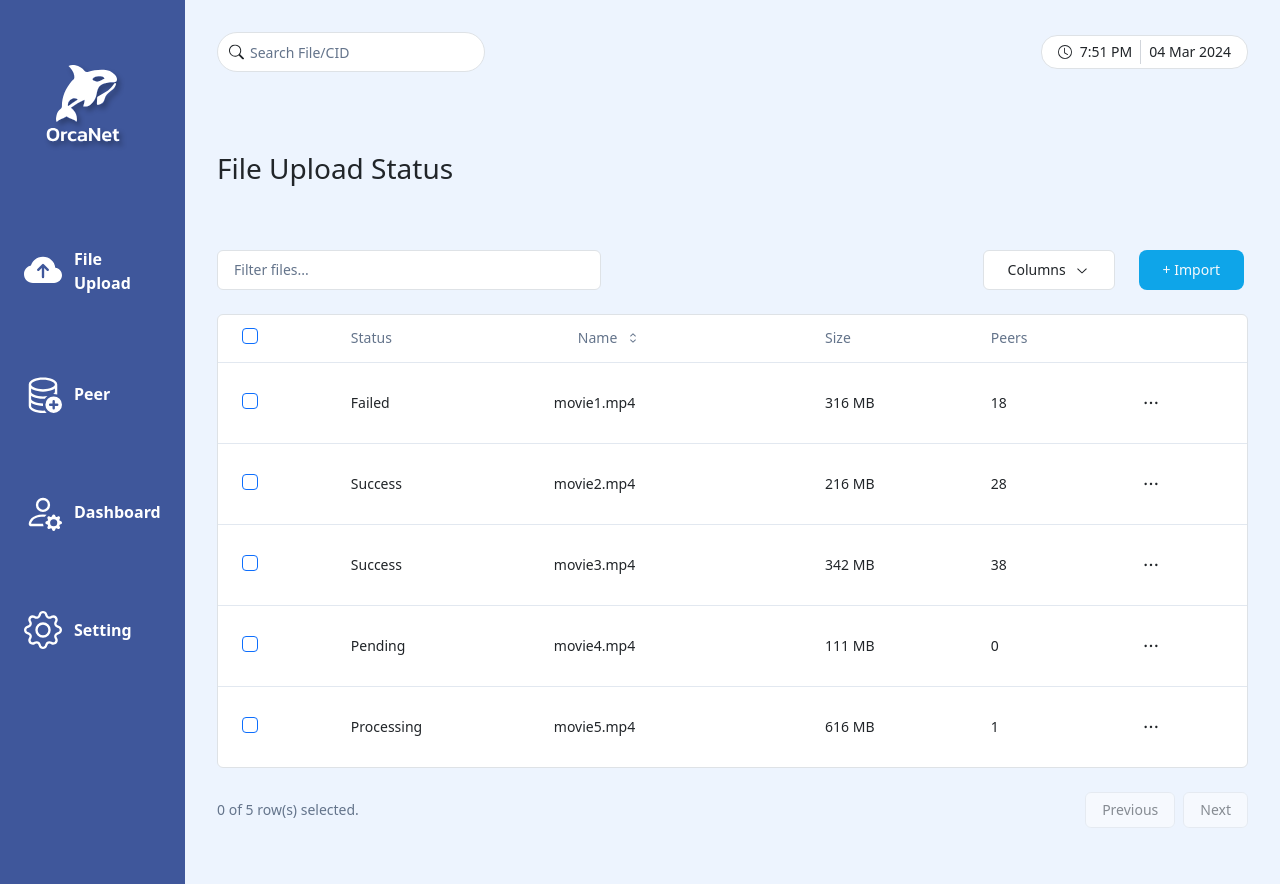
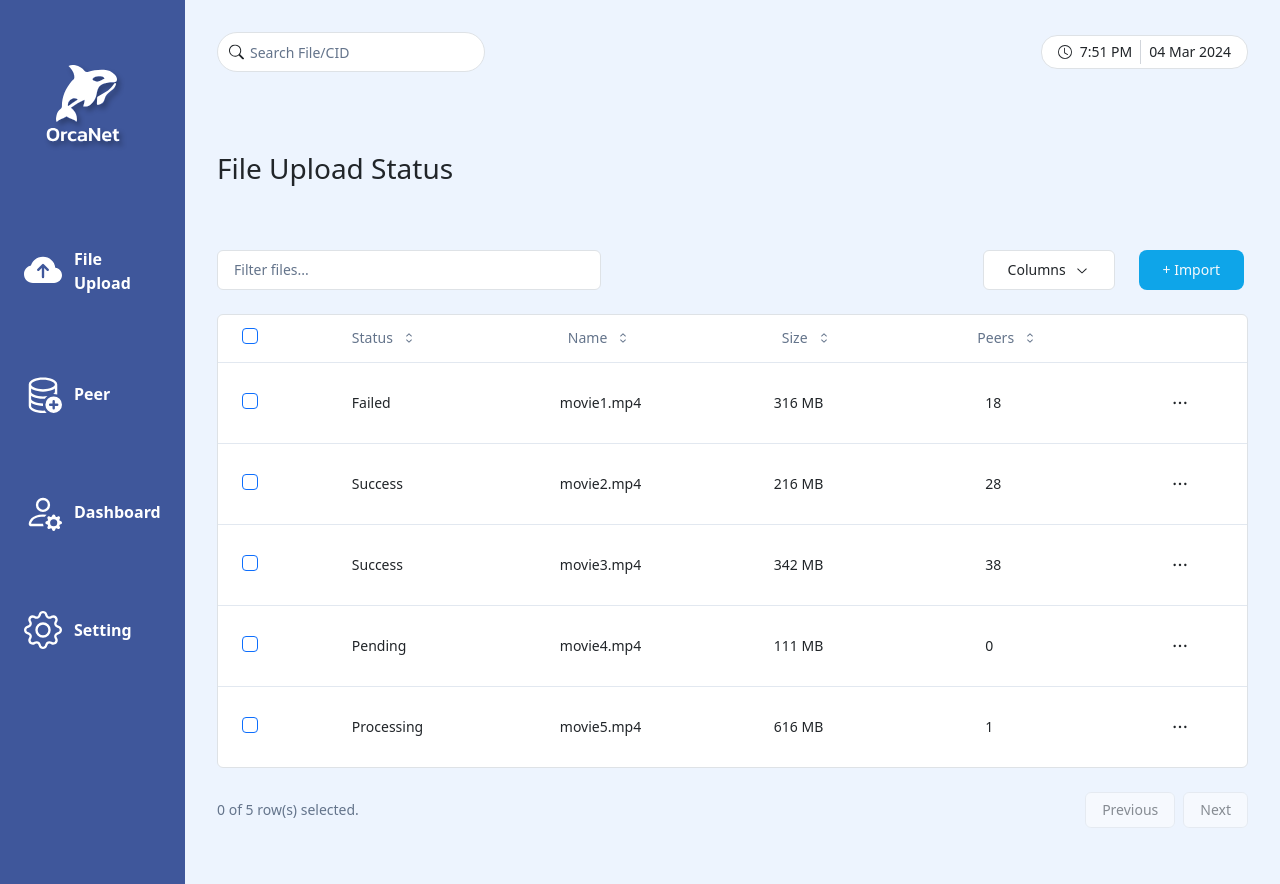
Before and after one commit to sbu-416-24sp/orcanet-desktop-deprecated, a React (Vite) app in the folder frontend/: page / in a window 1280 px wide. Built offline with nearby package versions, Linux system fonts and the light colour scheme; the HTML template or start-up script is replaced by a standard one.

Commit message:
Add sorting function to FileUpload Page

```diff
--- a/frontend/src/components/FileUpload/FileDataTable.tsx
+++ b/frontend/src/components/FileUpload/FileDataTable.tsx
@@ -109,9 +109,19 @@ export const columns: ColumnDef<Upload>[] = [
   },
   {
     accessorKey: "status",
-    header: "Status",
+    header: ({ column }) => {
+      return (
+        <Button
+          variant="ghost"
+          onClick={() => column.toggleSorting(column.getIsSorted() === "asc")}
+        >
+          Status
+          <CaretSortIcon className="ml-2 h-4 w-4" />
+        </Button>
+      );
+    },
     cell: ({ row }) => (
-      <div className="capitalize">{row.getValue("status")}</div>
+      <div className="capitalize ml-6">{row.getValue("status")}</div>
     ),
   },
   {
@@ -127,26 +137,48 @@ export const columns: ColumnDef<Upload>[] = [
         </Button>
       );
     },
-    cell: ({ row }) => <div className="lowercase">{row.getValue("name")}</div>,
+    cell: ({ row }) => (
+      <div className="lowercase ml-4">{row.getValue("name")}</div>
+    ),
   },
   {
     accessorKey: "size",
-    header: () => <div className="">Size</div>,
+    header: ({ column }) => {
+      return (
+        <Button
+          variant="ghost"
+          onClick={() => column.toggleSorting(column.getIsSorted() === "asc")}
+        >
+          Size
+          <CaretSortIcon className="ml-2 h-4 w-4" />
+        </Button>
+      );
+    },
     cell: ({ row }) => {
       const size = parseFloat(row.getValue("size"));
 
       const formatted: string = size + " MB";
 
-      return <div className="font-medium">{formatted}</div>;
+      return <div className="font-medium ml-4">{formatted}</div>;
     },
   },
   {
     accessorKey: "peers",
-    header: () => <div className="">Peers</div>,
+    header: ({ column }) => {
+      return (
+        <Button
+          variant="ghost"
+          onClick={() => column.toggleSorting(column.getIsSorted() === "asc")}
+        >
+          Peers
+          <CaretSortIcon className="ml-2 h-4 w-4" />
+        </Button>
+      );
+    },
     cell: ({ row }) => {
       const peers = parseFloat(row.getValue("peers"));
 
-      return <div className="font-medium">{peers}</div>;
+      return <div className="font-medium ml-8">{peers}</div>;
     },
   },
   {
```
